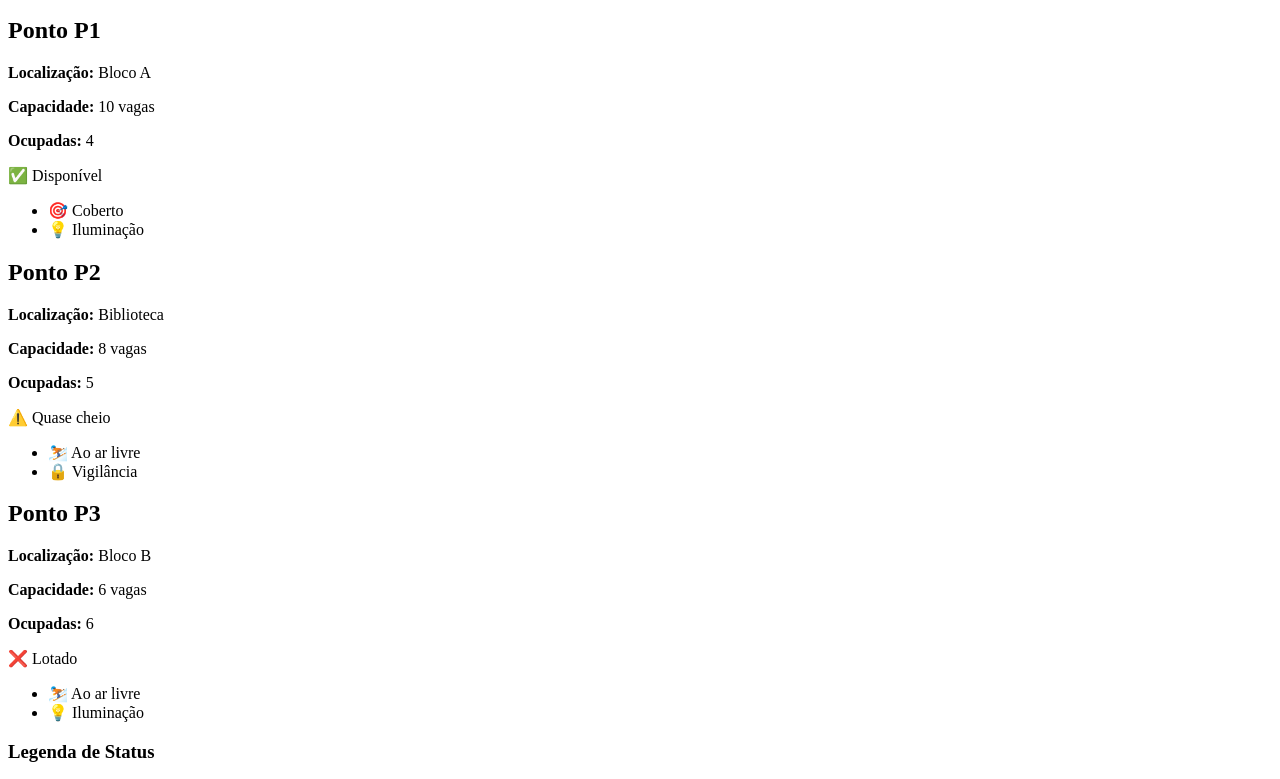
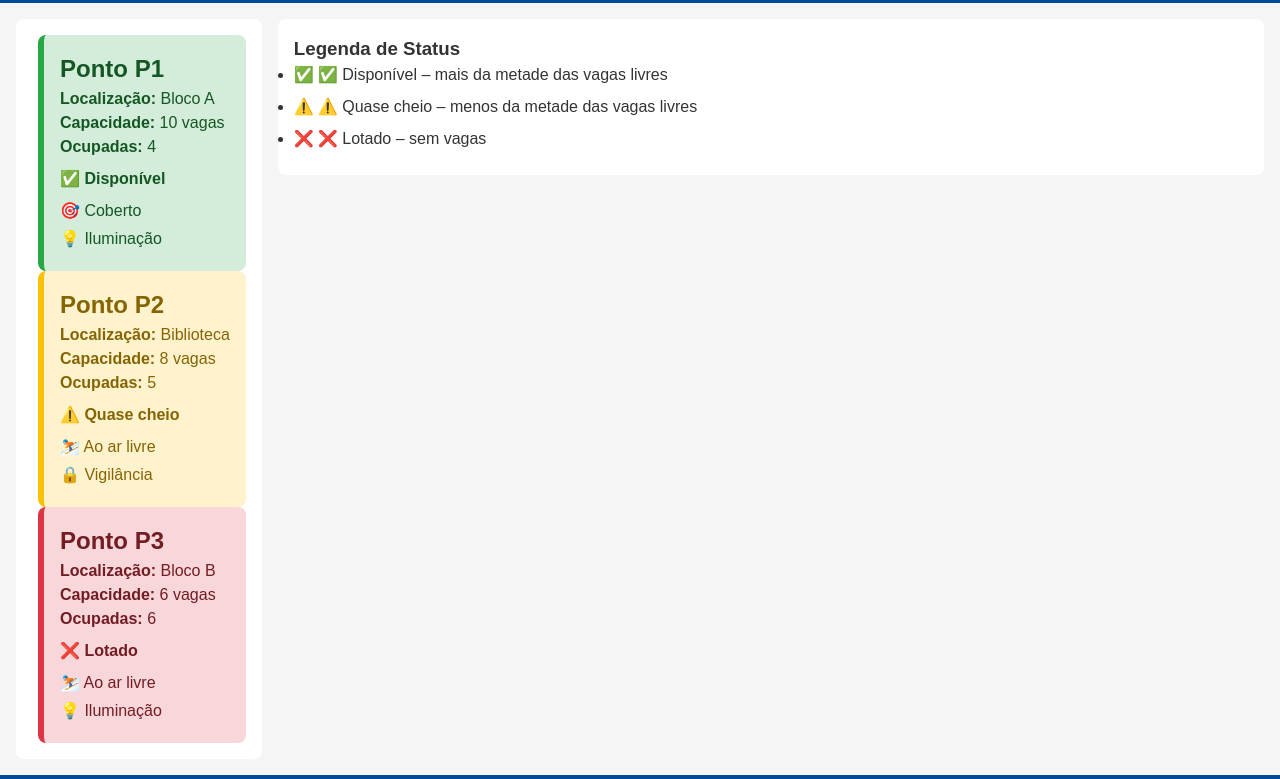
Before and after one commit to Mayane-hub/Mayane-trabalho1, a plain HTML site: page index.html in a window 1280 px wide. Shown: the part 101-880 px from the top of the page. Drawn offline with Linux system fonts and the light colour scheme.

Commit message:
Update index.html

```diff
--- a/index.html
+++ b/index.html
@@ -4,7 +4,7 @@
   <meta charset="UTF-8" />
   <meta name="viewport" content="width=device-width, initial-scale=1.0" />
   <title>Pontos de Bicicletário – IFCE Maracanaú</title>
-  <link rel="stylesheet" href="styles.css" />
+  <link rel="stylesheet" href="style.css" />
 </head>
 <body>
   <header>
@@ -13,7 +13,7 @@
   </header>
 
   <main>
-    <section class="points">
+    <section class="point">
       <!-- Ponto Disponível -->
       <article class="point status-disponivel" tabindex="0" aria-labelledby="p1-name p1-status">
         <h2 id="p1-name">Ponto P1</h2>
```
